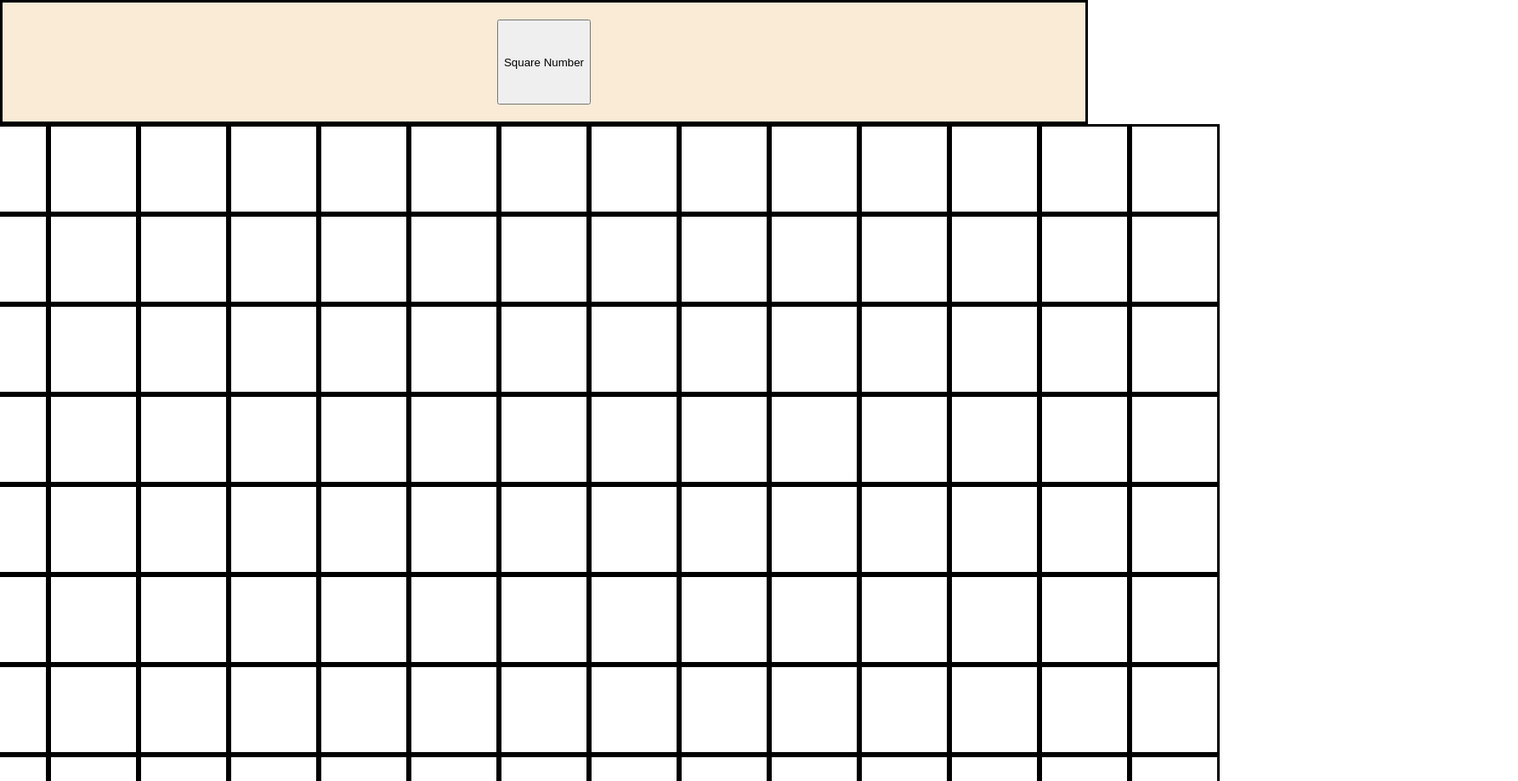
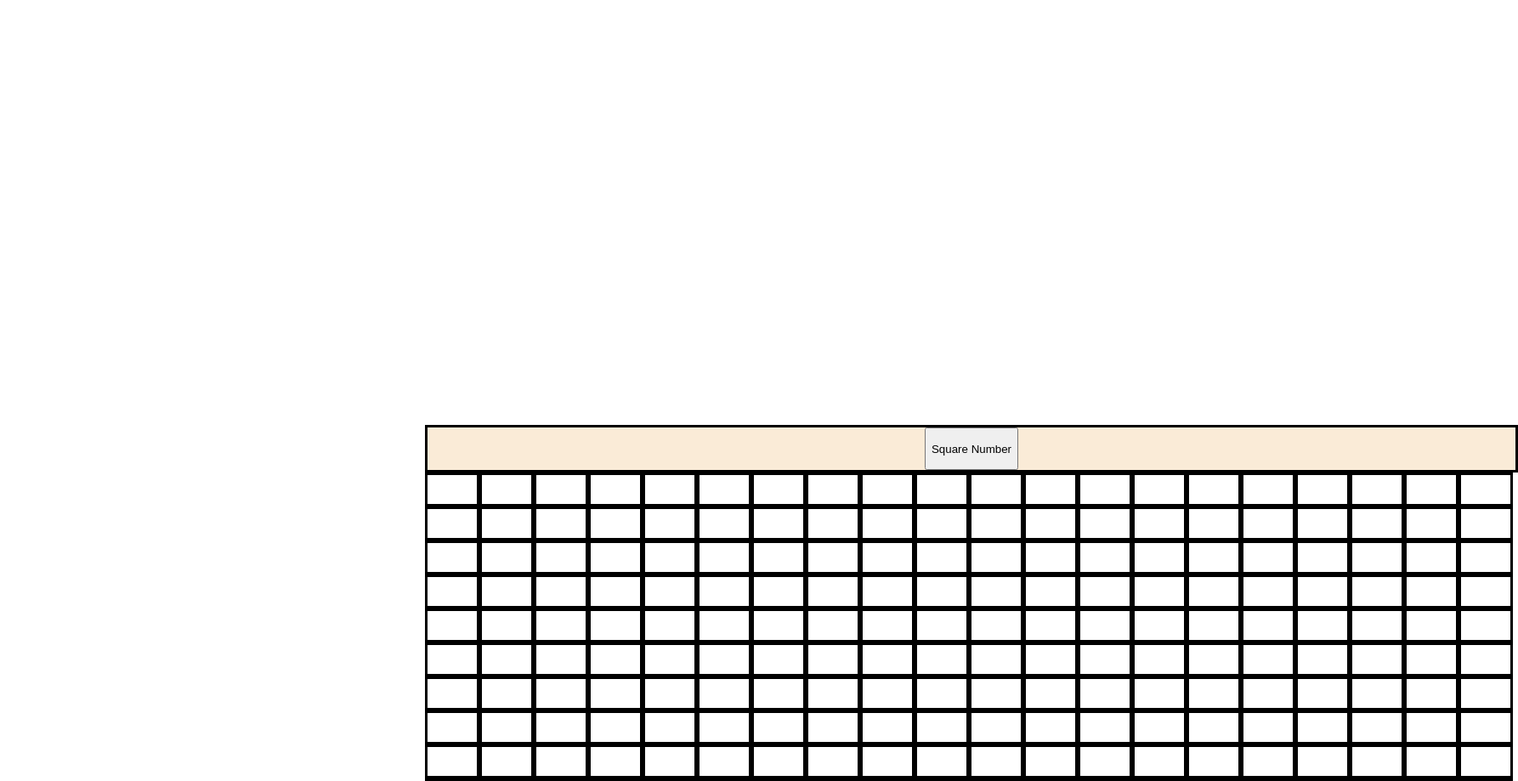
Before and after one commit to pvdberssel/TOP-sketchpad, a plain HTML site: page index.html in a window 1280 px wide. Shown: the top 919 px of the page at 85% size, 1786 px wide, since content can reach past the window. Drawn offline with Linux system fonts and the light colour scheme.

Commit message:
Add resize button funtionality

```diff
--- a/css/style.css
+++ b/css/style.css
@@ -1,23 +1,27 @@
 .grid-container{
+    width: 100vw;
+    height: 100vh;
     display:flex;
-    justify-content: center;
-    align-items: center;
 }
+
 body{
-    margin:0px;
+    margin:500px;
 }
 
 .container{
-    display:flex;
+    display: flex;
+    flex: 1;
     flex-direction: column;
-    justify-content: center;
 }
 
 .box{
+    display:flex;
     border-style: solid;
     border-color: black;
-    min-width: 100px;
-    min-height:100px;
+    min-width: 10px;
+    min-height: 10px;
+    flex: 1;
+
 }
 
 .header{
@@ -26,7 +30,8 @@ body{
     display:flex;
     background-color: antiquewhite;
     margin:0px;
-    padding:20px;
-    height:100px;
+    padding:0px;
+    width:100vw;
+    height:50px;
     justify-content: center;
 }
--- a/index.html
+++ b/index.html
@@ -9,7 +9,7 @@
 </head>
 <body>
     <div class="header">
-        <button>Square Number</button>
+        <button class="resize">Square Number</button>
     </div>
     <div class="grid-container"></div>
 </body>
--- a/js/script.js
+++ b/js/script.js
@@ -1,25 +1,49 @@
-createGrid();
+createGrid(20);
+loadGrid();
+const resizeButton = document.querySelector('.resize');
 
-const grids = document.querySelectorAll('.box');
 
-grids.forEach((grid) => {
-    grid.addEventListener('mouseenter', () => {
-        grid.style.backgroundColor='black'
-    })
+resizeButton.addEventListener('click', () => {
+    numberGrid=Number(prompt('How many squares per row and column?'));
+
+    while(numberGrid < 1 || numberGrid > 100){
+        numberGrid=Number(prompt('Make sure the value is larger than 0 and smaller than 100'));
+    }
+
+    removeGrid();
+    createGrid(numberGrid);
+    loadGrid();
 })
 
-
-function createGrid(){
+function createGrid(amount){
     const gridContainer = document.querySelector('.grid-container');
 
-    for(j=1;j<16;j++){
+    for(j=1;j<=amount;j++){
         let container = document.createElement('div');
         container.className = 'container';
         gridContainer.appendChild(container);
-        for(i=1;i<16;i++){
+        for(i=1;i<=amount;i++){
             let box = document.createElement('div');
             container.appendChild(box);
             box.className='box';
         }
     }
 }
+
+function removeGrid(){
+    const gridContainer = document.querySelector('.grid-container');
+    for(i= gridContainer.childNodes.length - 1; i > -1; i--){
+        gridContainer.removeChild(gridContainer.childNodes[i])
+    }
+}
+
+function loadGrid(){
+    const grids = document.querySelectorAll('.box');
+
+
+    grids.forEach((grid) => {
+        grid.addEventListener('mouseenter', () => {
+            grid.style.backgroundColor='black'
+        })
+    })
+}
```
